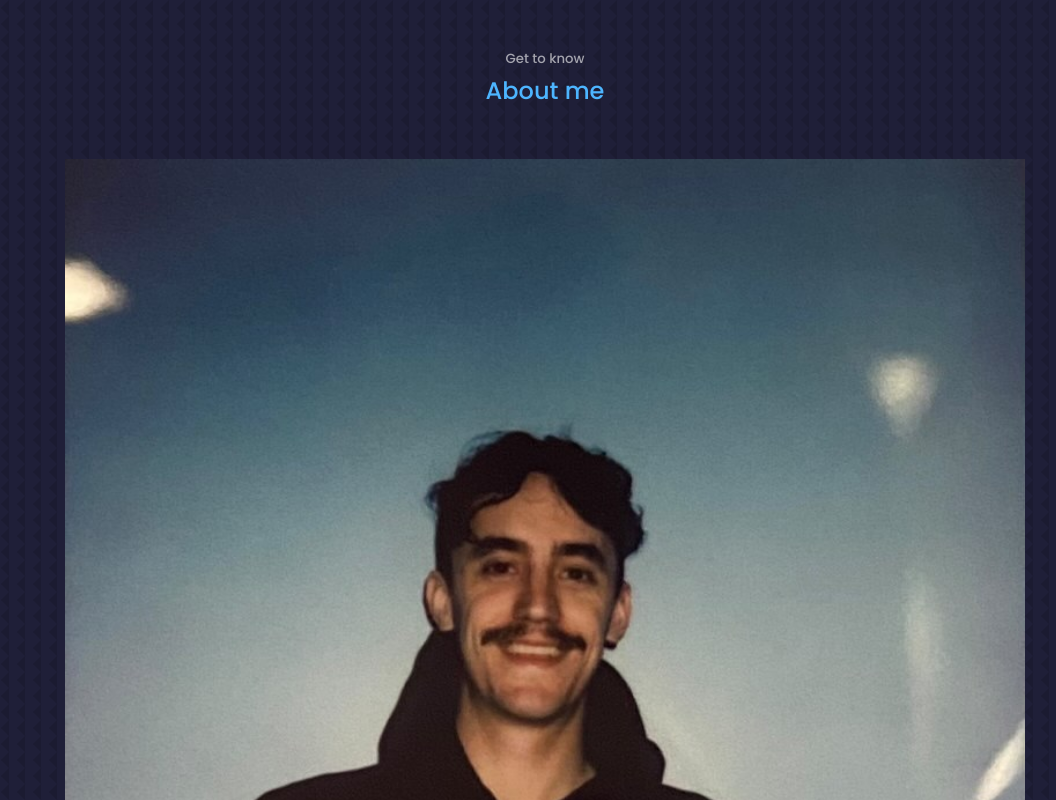
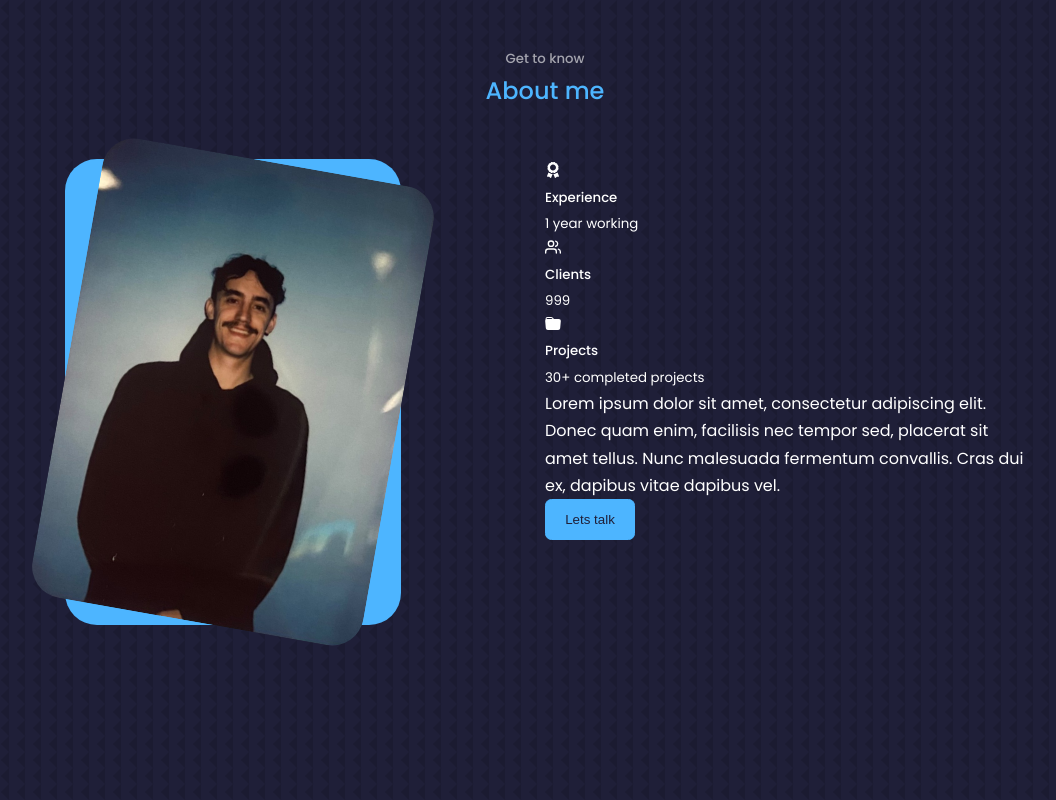
Before and after one commit to taine-rasmussen/portfoliov1, a React (Create React App) app: page / in a window 1280 px wide. Shown: the part 880-1680 px from the top of the page, without its empty margins (95-1151 px from the left). Built offline with nearby package versions, Linux system fonts and the light colour scheme.

Commit message:
img rotates to fill continare bg

```diff
--- a/src/Components/About/About.css
+++ b/src/Components/About/About.css
@@ -0,0 +1,25 @@
+.about_container {
+  display: grid;
+  grid-template-columns: 35% 50%;
+  gap: 15%;
+}
+
+.about-me {
+  width: 100%;
+  aspect-ratio: 1/1;
+  border-radius: 2rem;
+  background-color: var(--colour-primary);
+  display: grid;
+  place-items: center;
+}
+
+.about-me img {
+  border-radius: 2rem;
+  overflow: hidden;
+  transform: rotate(10deg);
+  transition: var(--transition);
+}
+
+.about-me img:hover {
+  transform: rotate(0deg);
+}
--- a/src/Components/About/About.js
+++ b/src/Components/About/About.js
@@ -14,7 +14,7 @@ const About = () => {
       <h2>About me</h2>
 
       <div className='container about_container'>
-        <div className='about_me'>
+        <div className='about-me'>
           <div className='about_me_image'>
             <img src={profileImg} alt='Profile Image' />
           </div>
@@ -38,6 +38,15 @@ const About = () => {
               <small>30+ completed projects  </small>
             </article>
           </div>
+          <p>
+            Lorem ipsum dolor sit amet, consectetur adipiscing elit. Donec quam enim, facilisis nec tempor sed, placerat sit amet tellus. Nunc malesuada fermentum convallis. Cras dui ex, dapibus vitae dapibus vel.
+          </p>
+          <button
+            className='btn btn-primary'
+            href='#contact'
+          >
+            Lets talk
+          </button>
         </div>
       </div>
     </section>
```
